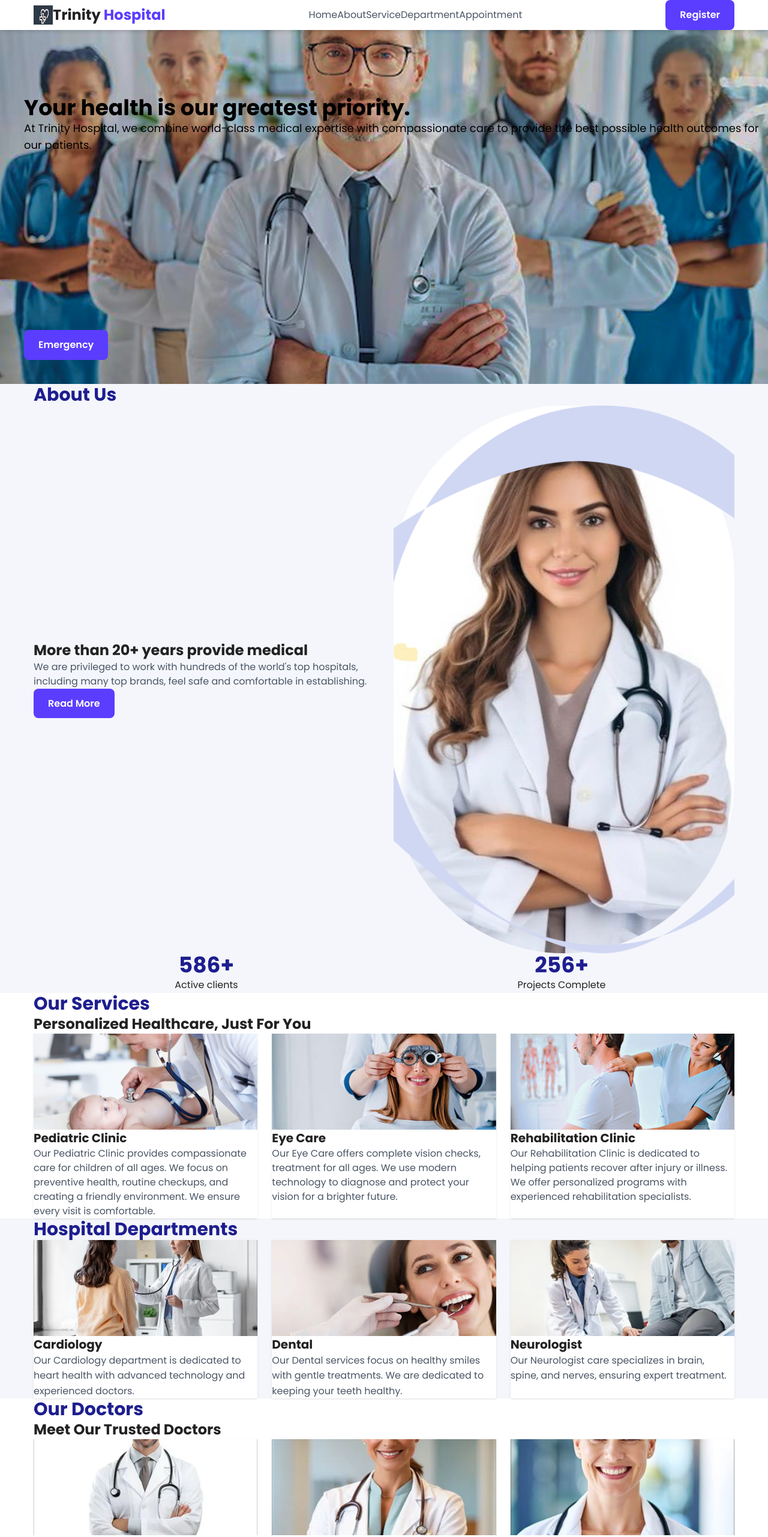
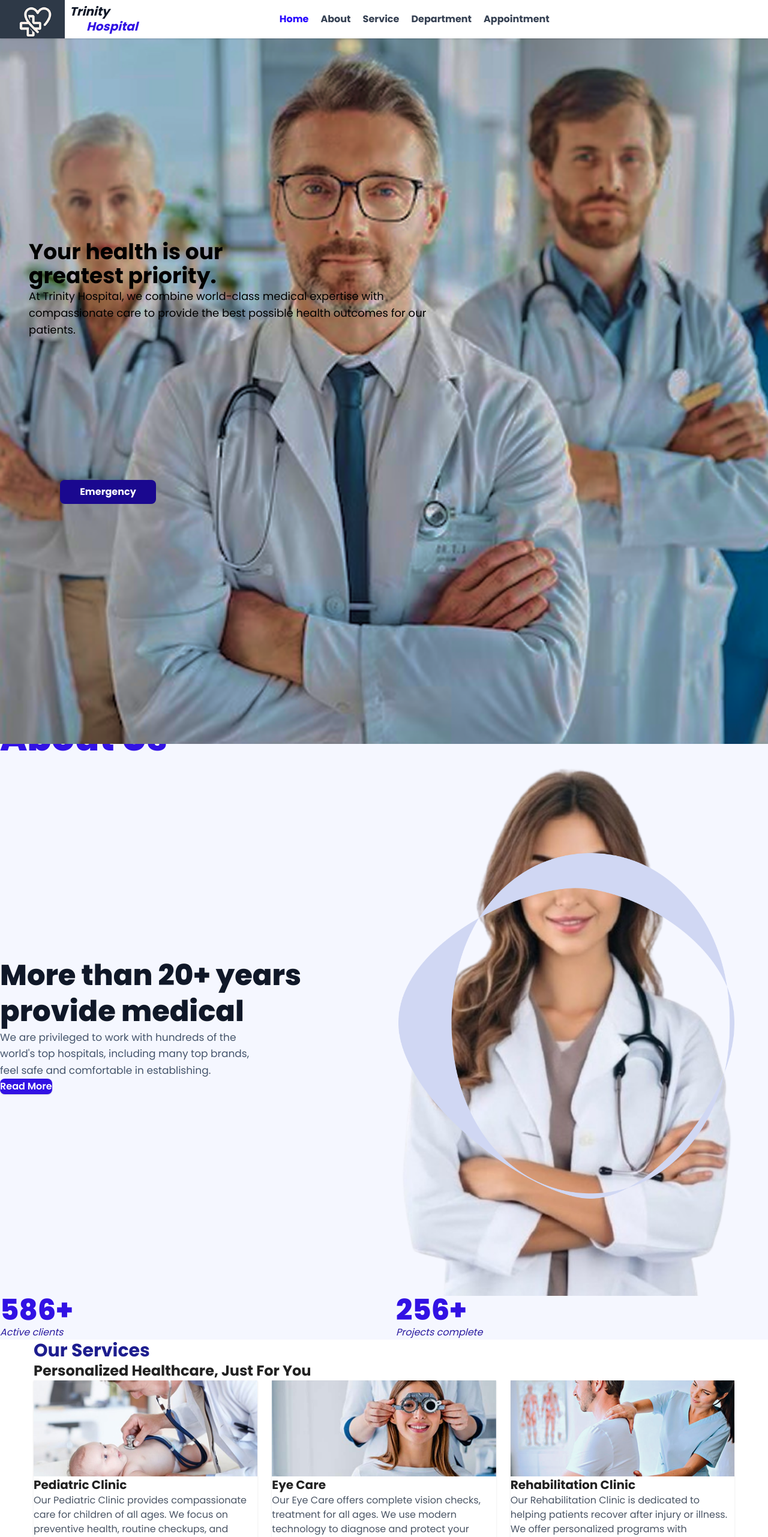
Before and after one commit to OpenStag/project-18, a Next.js app: page / in a window 1280 px wide. Shown: the top 2562 px of the page at 60% size. Built offline with nearby package versions, Linux system fonts and the light colour scheme.

Commit message:
feat(home): Header and Hero Sections layout fixed

```diff
--- a/src/components/About.tsx
+++ b/src/components/About.tsx
@@ -1,30 +1,83 @@
 import React from "react";
-import Image from 'next/image';
+import Image from "next/image";
 
 const About: React.FC = () => {
   return (
-    <section id="about" className="bg-secondary py-8 md:py-10">
-      <div className="container mx-auto px-4">
-        <h2 className="text-2xl md:text-3xl font-bold text-primary mb-4">About Us</h2>
-        <div className="flex flex-col md:flex-row items-center gap-4 md:gap-8">
-          <div className="md:w-1/2">
-            <h3 className="text-xl md:text-2xl font-bold">More than 20+ years provide medical</h3>
-            <p className="text-gray-600 text-sm md:text-base">We are privileged to work with hundreds of the world&#39;s top hospitals, including many top brands, feel safe and comfortable in establishing.</p>
-            <button className="btn-primary px-4 py-2 rounded mt-4">Read More</button>
+    <section id="about" className="bg-[#F5F7FF] py-16 md:py-24">
+      <div className="max-w-7xl mx-auto px-6">
+        {/* Title */}
+        <h2 className="text-4xl md:text-6xl font-extrabold text-[#3212E4] mb-8">
+          About Us
+        </h2>
+
+        {/* 2-column layout */}
+        <div className="grid lg:grid-cols-2 items-center gap-12">
+          {/* Left: copy */}
+          <div>
+            <h3 className="text-3xl md:text-5xl font-extrabold leading-tight text-gray-900">
+              More than 20+ years <br className="hidden md:block" />
+              provide&nbsp;<span className="whitespace-nowrap">medical</span>
+            </h3>
+
+            <p className="mt-5 max-w-md text-slate-600 text-base md:text-[17px] leading-relaxed">
+              We are privileged to work with hundreds of the world&apos;s top
+              hospitals, including many top brands, feel safe and comfortable in
+              establishing.
+            </p>
+
+            <a
+              href="#"
+              className="mt-6 inline-flex items-center rounded-lg bg-[#3212E4] px-6 py-3 text-white font-semibold shadow hover:bg-[#2810c0] transition-colors"
+            >
+              Read More
+            </a>
           </div>
-          <div className="relative md:w-1/2">
-            <Image src="/images/about-doctor.png" alt="Doctor" width={400} height={400} className="w-full rounded-full bg-white p-4 object-cover" />
-            <Image src="/images/frame.png" alt="Frame" width={400} height={400} className="absolute inset-0 w-full h-full object-cover" />
+
+          {/* Right: image with decorative frame */}
+          <div className="relative isolate w-full max-w-[560px] mx-auto">
+            {/* frame.svg/png behind (kept from your assets) */}
+            <Image
+              src="/images/frame.png"
+              alt="Decorative frame"
+              width={720}
+              height={720}
+              className="z-1 pointer-events-none select-none absolute inset-0 w-full h-full object-contain"
+              priority
+            />
+
+            {/* doctor photo on top, not cropped */}
+            <Image
+              src="/images/about-doctor.png"
+              alt="Doctor"
+              width={720}
+              height={720}
+              className="z-0 relative w-full h-auto object-contain"
+              priority
+            />
           </div>
         </div>
-        <div className="grid grid-cols-1 md:grid-cols-2 gap-4 mt-6 md:mt-8">
-          <div className="text-center">
-            <span className="text-3xl md:text-4xl font-bold text-primary">586+</span>
-            <p>Active clients</p>
+
+        {/* Stats */}
+        <div className="mt-12 md:mt-16 grid sm:grid-cols-2 gap-10">
+          <div className="flex items-start gap-4">
+            {/* If you have icons, place them here. Otherwise remove this Image. */}
+            {/* <Image src="/images/icon-clients.svg" alt="" width={56} height={56} /> */}
+            <div>
+              <div className="text-4xl md:text-5xl font-extrabold text-[#3212E4]">
+                586+
+              </div>
+              <div className="mt-1 italic text-[#2A1A9F]">Active clients</div>
+            </div>
           </div>
-          <div className="text-center">
-            <span className="text-3xl md:text-4xl font-bold text-primary">256+</span>
-            <p>Projects Complete</p>
+
+          <div className="flex items-start gap-4">
+            {/* <Image src="/images/icon-projects.svg" alt="" width={56} height={56} /> */}
+            <div>
+              <div className="text-4xl md:text-5xl font-extrabold text-[#3212E4]">
+                256+
+              </div>
+              <div className="mt-1 italic text-[#2A1A9F]">Projects complete</div>
+            </div>
           </div>
         </div>
       </div>
--- a/src/components/Header.tsx
+++ b/src/components/Header.tsx
@@ -6,37 +6,92 @@ const Header: React.FC = () => {
   const [isMenuOpen, setIsMenuOpen] = useState(false);
 
   return (
-    <header className="bg-white shadow-md fixed w-full z-10">
-      <div className="container mx-auto px-4 py-4 flex justify-between items-center">
-        <div className="flex items-center">
-          <Image src="/images/logo.png" alt="Trinity Hospital" width={32} height={32} className="h-8 mr-2" />
-          <span className="logo-text">
-            <span className="trinity">Trinity</span> <span className="hospital">Hospital</span>
+    <header className="bg-white fixed w-full z-50 shadow top-0 left-0">
+      <div className="max-w-7xl h-16 mx-auto px-6 flex justify-between items-center">
+        {/* Logo */}
+        <a href="#" className="flex items-center gap-2">
+          <Image
+            src="/images/logo.png"
+            alt="Trinity Hospital"
+            width={60}
+            height={60}
+            className="h-27 w-27 object-contain"
+            priority
+          />
+          <span className="text-xl font-semibold leading-tight italic">
+            <span className="text-gray-900 font-bold ">Trinity</span>
+            <br />
+            <span className="text-[#3212E4] font-bold relative left-7 ">Hospital</span>
           </span>
-        </div>
-        <nav className="hidden md:flex space-x-6">
-          <a href="#" className="text-gray-600 hover:text-primary">Home</a>
-          <a href="#about" className="text-gray-600 hover:text-primary">About</a>
-          <a href="#services" className="text-gray-600 hover:text-primary">Service</a>
-          <a href="#departments" className="text-gray-600 hover:text-primary">Department</a>
-          <a href="#doctors" className="text-gray-600 hover:text-primary">Appointment</a>
+        </a>
+
+        {/* Desktop Nav */}
+        <nav className="hidden md:flex items-center gap-5 text-gray-700 font-bold">
+          <a href="#" className="hover:text-[#2706FF] text-[#2706FF]">
+            Home
+          </a>
+          <a href="#about" className="hover:text-[#2706FF]">
+            About
+          </a>
+          <a href="#services" className="hover:text-[#2706FF]">
+            Service
+          </a>
+          <a href="#departments" className="hover:text-[#2706FF]">
+            Department
+          </a>
+          <a href="#appointment" className="hover:text-[#2706FF]">
+            Appointment
+          </a>
         </nav>
-        <button className="btn-primary px-4 py-2 rounded hidden md:block">Register</button>
-        <button className="md:hidden" onClick={() => setIsMenuOpen(!isMenuOpen)}>
-          <svg className="h-6 w-6" fill="none" viewBox="0 0 24 24" stroke="currentColor">
-            <path strokeLinecap="round" strokeLinejoin="round" strokeWidth={2} d="M4 6h16M4 12h16M4 18h16" />
+
+        {/* Register Button */}
+        <button className="hidden md:block relative left-40 w-25 h-10 bg-[#2706FF] text-white rounded-lg font-bold transition">
+          Register
+        </button>
+
+        {/* Mobile Menu Toggle */}
+        <button
+          className="md:hidden focus:outline-none"
+          onClick={() => setIsMenuOpen(!isMenuOpen)}
+        >
+          <svg
+            className="h-7 w-7 text-gray-800"
+            fill="none"
+            viewBox="0 0 24 24"
+            stroke="currentColor"
+          >
+            <path
+              strokeLinecap="round"
+              strokeLinejoin="round"
+              strokeWidth={2}
+              d="M4 6h16M4 12h16M4 18h16"
+            />
           </svg>
         </button>
       </div>
+
+      {/* Mobile Dropdown */}
       {isMenuOpen && (
-        <div className="md:hidden bg-white px-4 py-2">
-          <nav className="flex flex-col space-y-2">
-            <a href="#" className="text-gray-600 hover:text-primary">Home</a>
-            <a href="#about" className="text-gray-600 hover:text-primary">About</a>
-            <a href="#services" className="text-gray-600 hover:text-primary">Service</a>
-            <a href="#departments" className="text-gray-600 hover:text-primary">Department</a>
-            <a href="#doctors" className="text-gray-600 hover:text-primary">Appointment</a>
-            <button className="btn-primary px-4 py-2 rounded">Register</button>
+        <div className="md:hidden bg-white shadow-md px-6 py-4">
+          <nav className="flex flex-col space-y-4 text-gray-700 font-medium">
+            <a href="#" className="hover:text-[#2706FF]">
+              Home
+            </a>
+            <a href="#about" className="hover:text-[#2706FF]">
+              About
+            </a>
+            <a href="#services" className="hover:text-[#2706FF]">
+              Service
+            </a>
+            <a href="#departments" className="hover:text-[#2706FF]">
+              Department
+            </a>
+            <a href="#appointment" className="hover:text-[#2706FF]">
+              Appointment
+            </a>
+            <button className="bg-[#2706FF] text-white px-6 py-2 rounded-lg font-medium hover:bg-[#2706FF] transition">
+              Register
+            </button>
           </nav>
         </div>
       )}
--- a/src/components/Hero.tsx
+++ b/src/components/Hero.tsx
@@ -3,13 +3,13 @@ import Image from 'next/image';
 
 const Hero: React.FC = () => {
   return (
-    <section className="relative h-[50vh] md:h-[70vh] lg:h-[80vh]">
-      <Image src="/images/hero.png" alt="Doctors" fill className="object-cover" />
-      <div className="absolute top-1/4 left-5 md:left-10 text-black hero-text">
-        <h1 className="text-3xl md:text-4xl font-bold">Your health is our greatest priority.</h1>
+    <section className="relative h-[80vh] md:h-[80vh] lg:h-[150vh]">
+      <Image src="/images/hero.png" alt="Doctors" fill className="object-cover object-center translate-y-10" />
+      <div className="absolute top-1/3 left-6 md:left-12 z-10 max-w-2xl text-black hero-text">
+        <h1 className="text-3xl md:text-4xl font-bold">Your health is our <br /> greatest priority.</h1>
         <p className="text-base md:text-lg mt-2 md:mt-4">At Trinity Hospital, we combine world-class medical expertise with compassionate care to provide the best possible health outcomes for our patients.</p>
       </div>
-      <button className="absolute bottom-5 left-5 md:bottom-10 md:left-10 btn-primary px-4 md:px-6 py-2 rounded">Emergency</button>
+      <button className="w-40 h-10 font-bold text-white absolute bottom-5 left-5 md:bottom-90 md:left-25 bg-[#1A088F]  px-4 md:px-6 py-2 rounded-lg">Emergency</button>
     </section>
   );
 };
```
Also changed, not shown: public/images/about-doctor.png.
